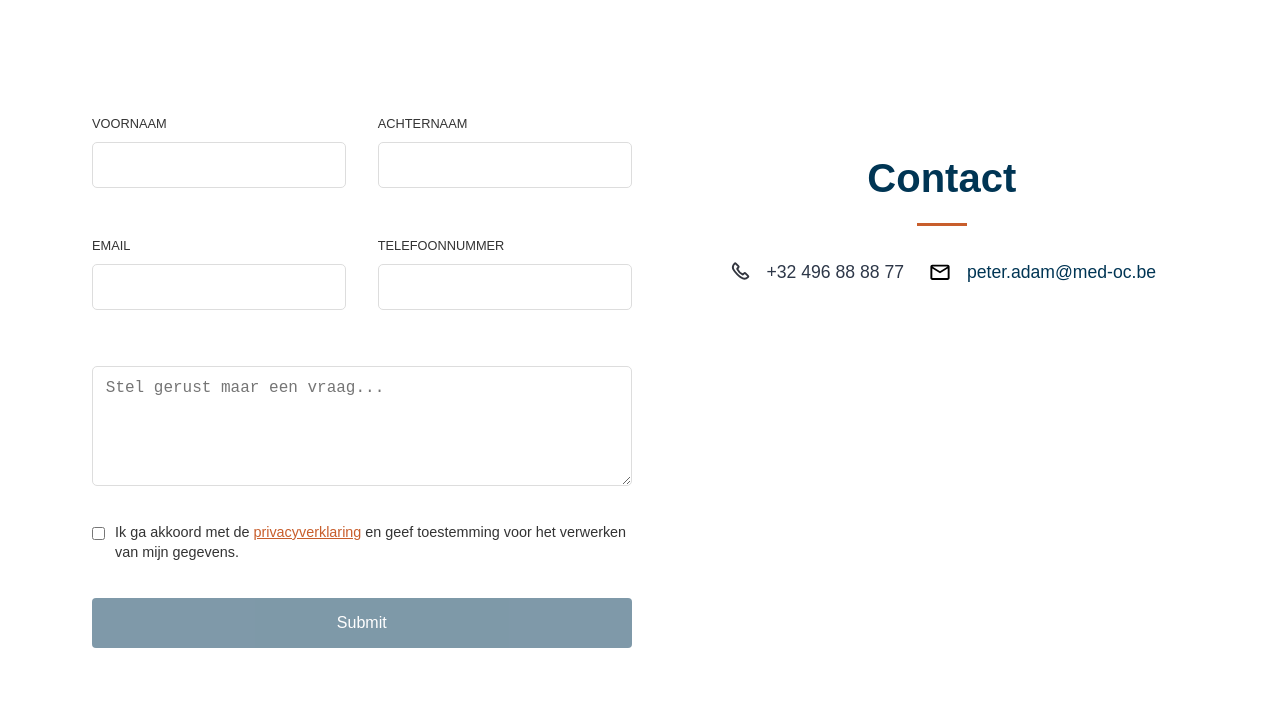
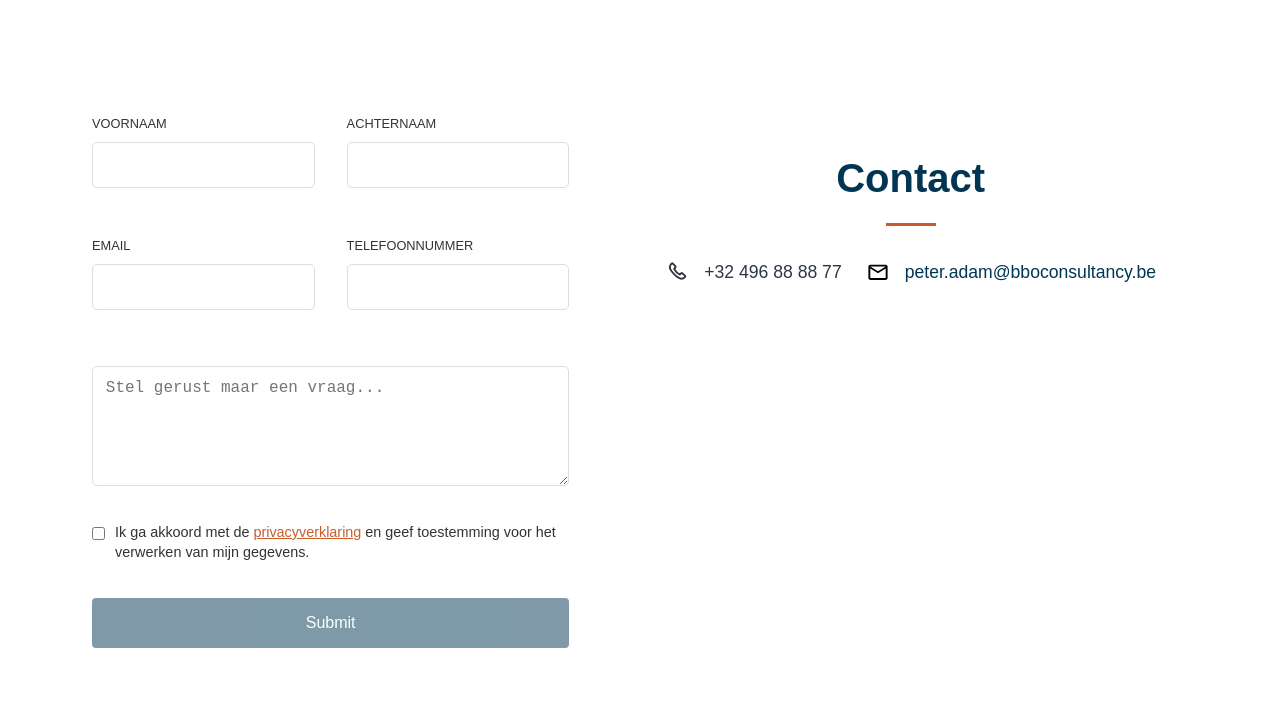
Before and after one commit to Andreasadam113/bboconsultancy, a plain HTML site: page index.html in a window 1280 px wide. Shown: the part 3884-4606 px from the top of the page. Drawn offline with Linux system fonts and the light colour scheme.

Commit message:
Update index.html mail change

```diff
--- a/index.html
+++ b/index.html
@@ -243,7 +243,7 @@
             <div class="form-container">
                 <!-- Left side - Form -->
                 <div class="form-wrapper">
-                    <form class="contact-form" action="https://formsubmit.co/peter.adam@med-oc.be" method="POST">
+                    <form class="contact-form" action="https://formsubmit.co/peter.adam@bboconsultancy.be" method="POST">
                         <div class="form-row">
                             <div class="field-wrapper">
                                 <label>VOORNAAM</label>
@@ -300,7 +300,7 @@
                         </div>
                         <div class="contact-item">
                             <img src="email.svg" alt="email">
-                            <span><a href="mailto:peter.adam@med-oc.be" class="email-link">peter.adam@med-oc.be</a></span>
+                            <span><a href="mailto:peter.adam@bboconsultancy.be" class="email-link">peter.adam@bboconsultancy.be</a></span>
                         </div>
                     </div>
                 </div>
```
